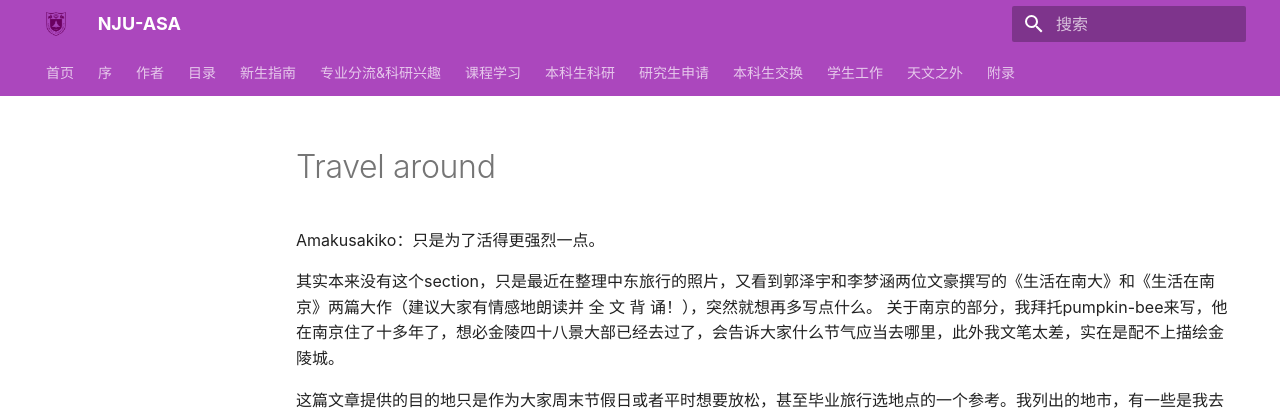
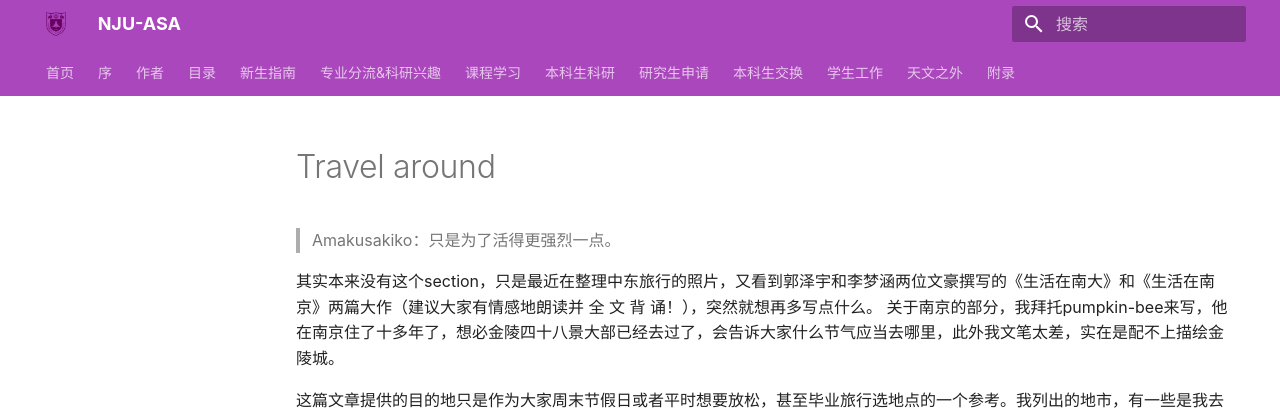
Before and after one commit to nju-astronomy/NJU-ASA, an MkDocs documentation site: the page built from docs/beyond_astro/Travel_around.md, in a window 1280 px wide. Shown: the top 415 px of the page. Built offline with MkDocs 1.6.1 and Material for MkDocs 9.7.7, drawn with Linux system fonts in a browser that asks for light colours; some web fonts are replaced.

```diff
--- a/docs/beyond_astro/Travel_around.md
+++ b/docs/beyond_astro/Travel_around.md
@@ -1,4 +1,4 @@
-Amakusakiko：只是为了活得更强烈一点。
+> Amakusakiko：只是为了活得更强烈一点。
 
 其实本来没有这个section，只是最近在整理中东旅行的照片，又看到郭泽宇和李梦涵两位文豪撰写的《生活在南大》和《生活在南京》两篇大作（建议大家有情感地朗读并 全 文 背 诵！），突然就想再多写点什么。
 关于南京的部分，我拜托pumpkin-bee来写，他在南京住了十多年了，想必金陵四十八景大部已经去过了，会告诉大家什么节气应当去哪里，此外我文笔太差，实在是配不上描绘金陵城。
```
